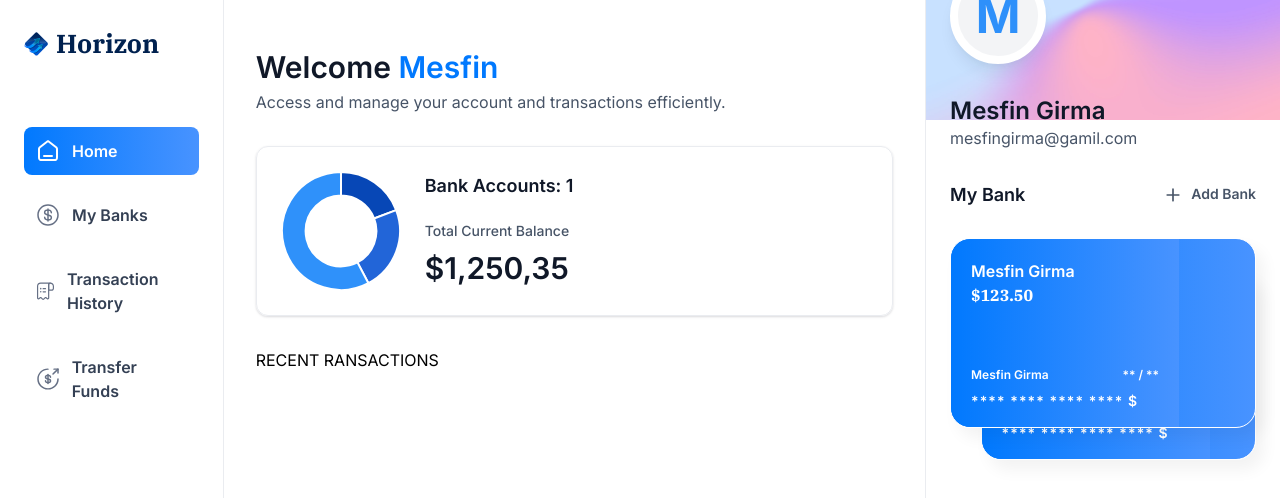
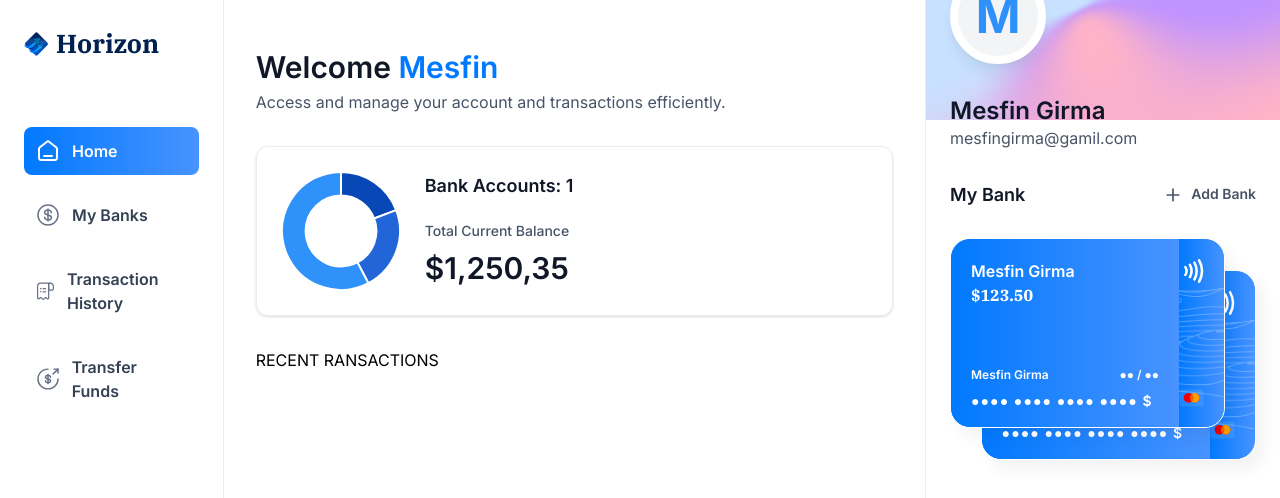
Before and after one commit to mesfincode/banking-nextjs, a Next.js app: page / in a window 1280 px wide. Shown: the top 498 px of the page. Built offline with nearby package versions, Linux system fonts and the light colour scheme.

Commit message:
finished bankcard and implemented routing for mybank,bankhistory and transfer

```diff
--- /dev/null
+++ b/app/(root)/my-banks/page.tsx
@@ -0,0 +1,11 @@
+import React from 'react'
+
+const MyBanks = () => {
+  return (
+    <div>
+      MyBankss
+    </div>
+  )
+}
+
+export default MyBanks
--- /dev/null
+++ b/app/(root)/payment-transfer/page.tsx
@@ -0,0 +1,12 @@
+import React from 'react'
+
+const Transfer = () => {
+    return (
+        <div>
+            Transfer
+        </div>
+
+    )
+}
+
+export default Transfer
--- /dev/null
+++ b/app/(root)/transaction-history/page.tsx
@@ -0,0 +1,11 @@
+import React from 'react'
+
+const TransactionHistory = () => {
+  return (
+    <div>
+      TransactionHistory
+    </div>
+  )
+}
+
+export default TransactionHistory
--- a/components/BankCard.tsx
+++ b/components/BankCard.tsx
@@ -1,4 +1,5 @@
 import { formatAmount } from '@/lib/utils'
+import Image from 'next/image'
 import Link from 'next/link'
 import React from 'react'
 
@@ -21,14 +22,36 @@ const BankCard = ({account,userName, showBalance=true}:CreditCardProps) => {
                     {userName}
                 </h1>
                 <h2 className='text-12 font-semibold text-white'>
-                    ** / **
+                ●● / ●●
                 </h2>
               </div>
               <p className='text-14 font-semibold tracking-[1.1px] text-white'>
-                **** **** **** **** <span> ${account.mask}</span>
+              ●●●● ●●●● ●●●● ●●●● <span> ${account.mask}</span>
               </p>
         </article>
        </div>
+       <div className='bank-card_icon'>
+        <Image
+         src="/icons/Paypass.svg"
+         width={20}
+         height={24}
+         alt='pay'
+        />
+         <Image
+         src="/icons/mastercard.svg"
+         width={45}
+         height={32}
+         alt='mastercard'
+         className='ml-5'
+        />
+       </div>
+       <Image
+        src="/icons/lines.png"
+        width={316}
+        height={190}
+        alt='lines'
+        className='absolute top-0 left-0'
+       />
      </Link>
     </div>
   )
--- a/components/RightSidebar.tsx
+++ b/components/RightSidebar.tsx
@@ -38,8 +38,8 @@ const RightSidebar = ({user,transactions, banks}:RightSidebarProps) => {
         </div>
         {
           banks?.length > 0 && (
-            <div className='relative flex-1 flex-col items-center justify-center gap-5'>
-              <div className='relative z-10'>
+            <div className='relative flex-1 flex-col items-center justify-center gap-5 w-full'>
+              <div className='relative z-10 w-[90%]'>
                 <BankCard
                  key={banks[0].$id}
                  account ={banks[0]}
```
